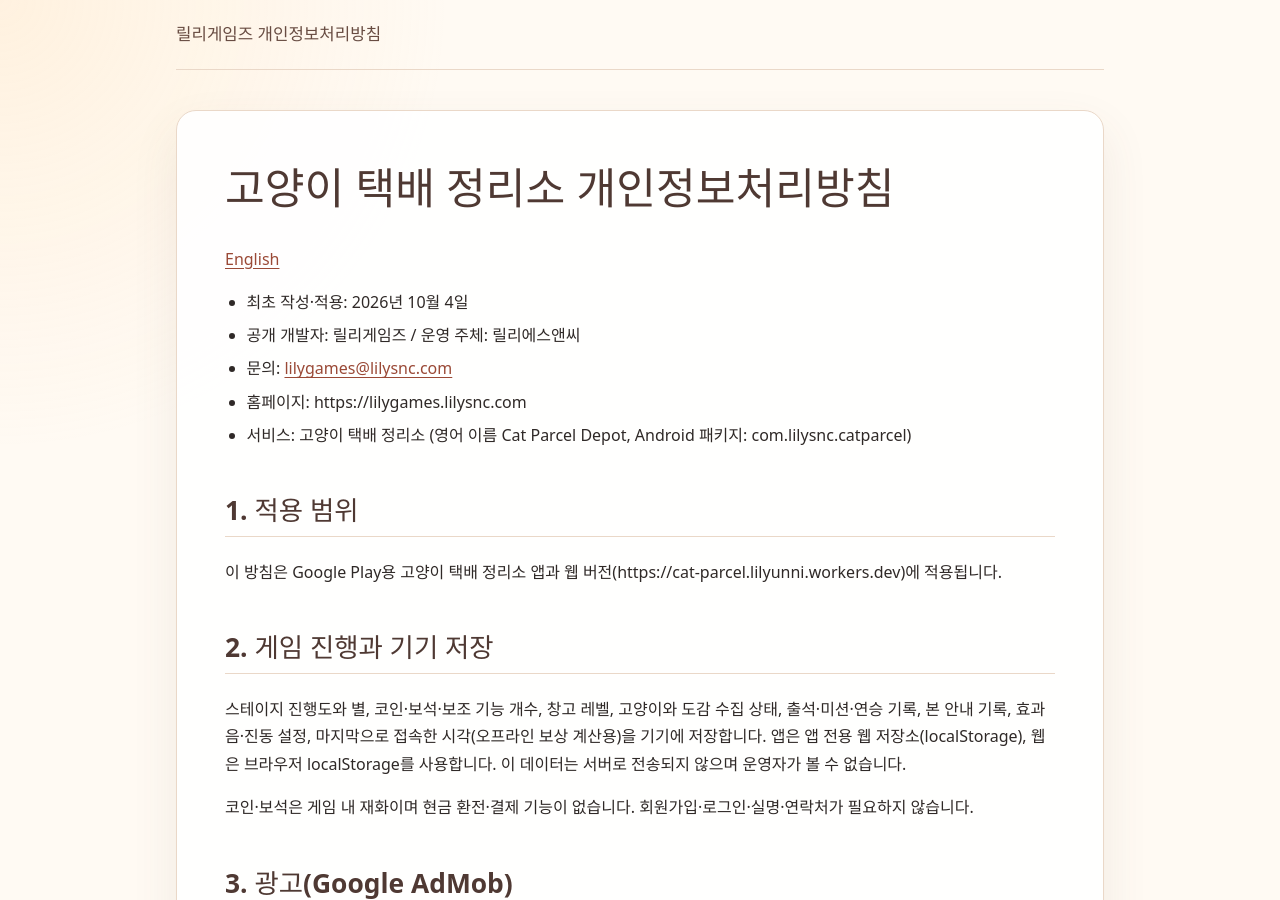
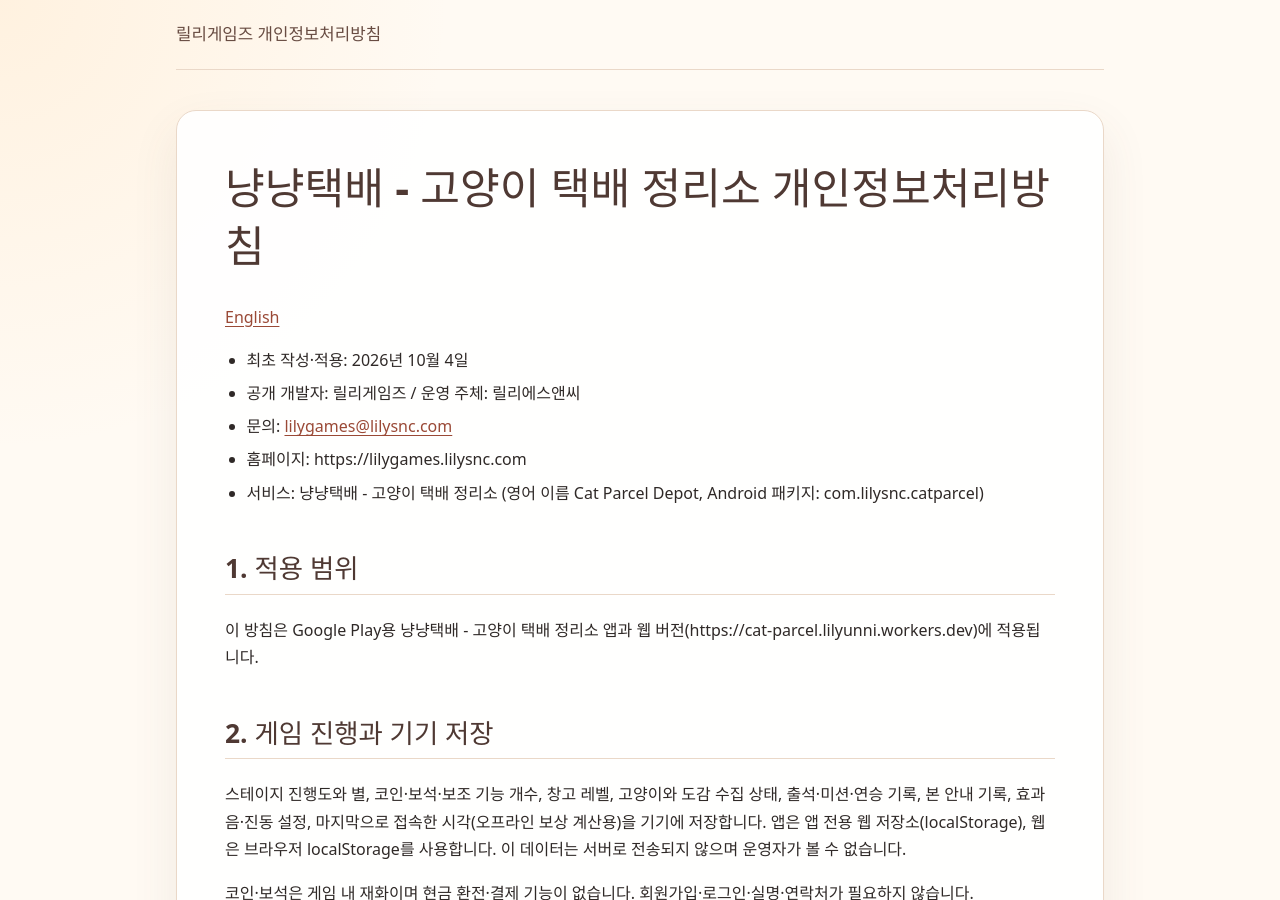
Before and after one commit to lilysnc/privacy-policies, a Jekyll site: the page built from cat-parcel/index.md, in a window 1280 px wide and 900 px high. Built offline with Jekyll 4.4.1, drawn with Linux system fonts in a browser that asks for light colours.

Commit message:
cat-parcel: rename to 냥냥택배 - 고양이 택배 정리소

```diff
--- a/cat-parcel/index.md
+++ b/cat-parcel/index.md
@@ -1,11 +1,11 @@
 ---
 layout: default
-title: 고양이 택배 정리소 개인정보처리방침
-description: 고양이 택배 정리소의 기기 저장, Google AdMob 광고, 분석·결제 없음, 진동 기능 및 개인정보 권리를 안내합니다.
+title: 냥냥택배 - 고양이 택배 정리소 개인정보처리방침
+description: 냥냥택배 - 고양이 택배 정리소의 기기 저장, Google AdMob 광고, 분석·결제 없음, 진동 기능 및 개인정보 권리를 안내합니다.
 permalink: /cat-parcel/
 ---
 
-# 고양이 택배 정리소 개인정보처리방침
+# 냥냥택배 - 고양이 택배 정리소 개인정보처리방침
 
 [English](en/)
 
@@ -13,11 +13,11 @@ permalink: /cat-parcel/
 - 공개 개발자: 릴리게임즈 / 운영 주체: 릴리에스앤씨
 - 문의: [lilygames@lilysnc.com](mailto:lilygames@lilysnc.com)
 - 홈페이지: https://lilygames.lilysnc.com
-- 서비스: 고양이 택배 정리소 (영어 이름 Cat Parcel Depot, Android 패키지: com.lilysnc.catparcel)
+- 서비스: 냥냥택배 - 고양이 택배 정리소 (영어 이름 Cat Parcel Depot, Android 패키지: com.lilysnc.catparcel)
 
 ## 1. 적용 범위
 
-이 방침은 Google Play용 고양이 택배 정리소 앱과 웹 버전(https://cat-parcel.lilyunni.workers.dev)에 적용됩니다.
+이 방침은 Google Play용 냥냥택배 - 고양이 택배 정리소 앱과 웹 버전(https://cat-parcel.lilyunni.workers.dev)에 적용됩니다.
 
 ## 2. 게임 진행과 기기 저장
 
```
Also changed, not shown: cat-parcel/en/index.md (+2 -2 lines), index.md (+1 -1 lines).
